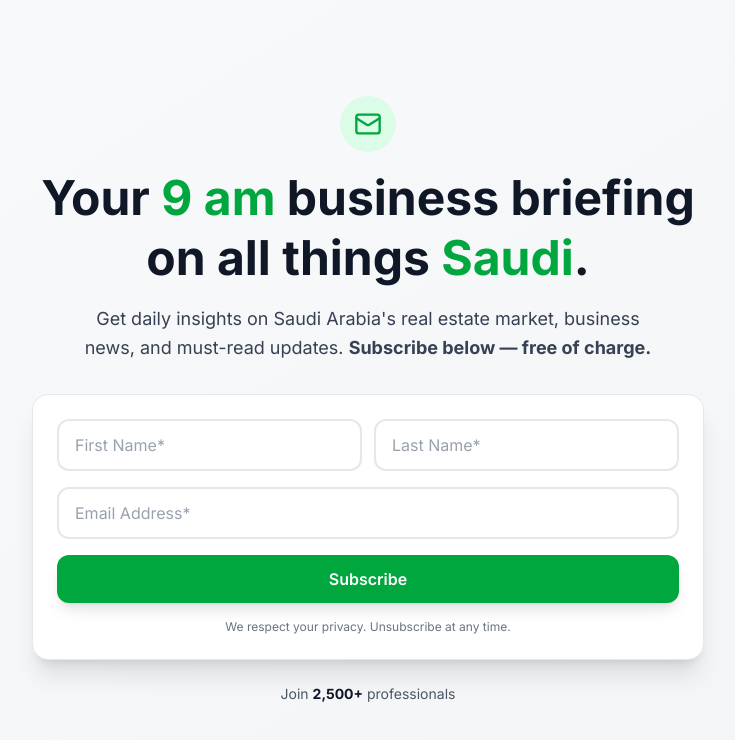
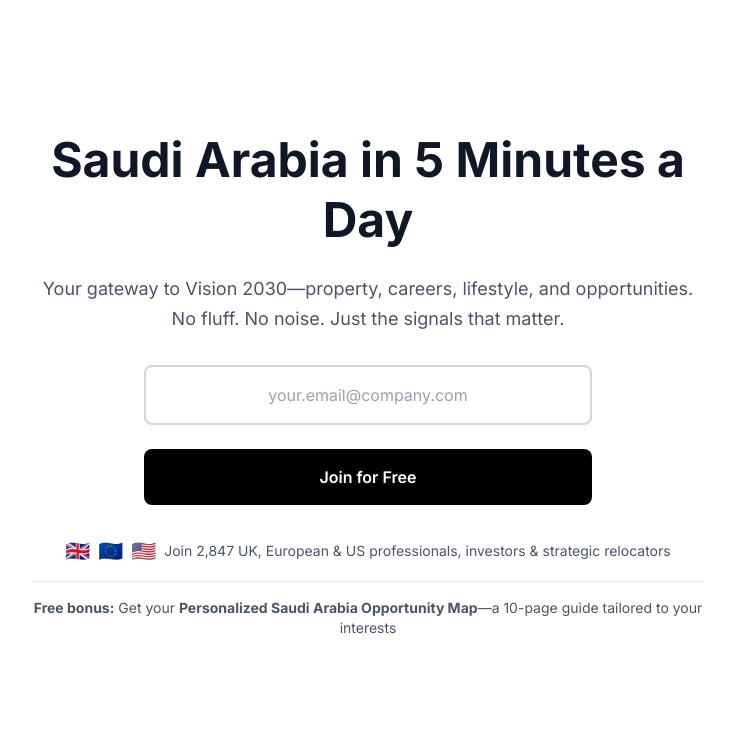
Before and after one commit to github4rslan/news-latter-subscriber, a Next.js app: page / in a window 1280 px wide. Shown: the top 740 px of the page, without its empty margins (272-1007 px from the left). Built offline with nearby package versions, Linux system fonts and the light colour scheme.

Commit message:
Refactor newsletter landing page layout and update content for clarity and engagement

```diff
--- a/app/page.js
+++ b/app/page.js
@@ -58,28 +58,22 @@ export default function NewsletterLanding() {
   }
 
   return (
-    <div className="min-h-screen bg-gradient-to-br from-slate-50 to-gray-100 flex items-center justify-center px-4 py-8">
+    <div className="min-h-screen bg-white flex items-center justify-center px-4 py-8">
       <div className="max-w-2xl w-full">
-        {/* Header - Compact */}
+        {/* Header */}
         <div className="text-center mb-8">
-          <div className="inline-flex items-center justify-center w-14 h-14 bg-green-100 rounded-full mb-4">
-            <Mail className="w-7 h-7 text-green-600" />
-          </div>
-
-          <h1 className="text-3xl md:text-4xl lg:text-5xl font-bold text-gray-900 mb-4 leading-tight">
-            Your <span className="text-green-600">9 am</span> business briefing on all things{' '}
-            <span className="text-green-600">Saudi</span>.
+          <h1 className="text-4xl md:text-5xl font-bold text-gray-900 mb-6 leading-tight">
+            Saudi Arabia in 5 Minutes a Day
           </h1>
 
-          <p className="text-base md:text-lg text-gray-700 leading-relaxed max-w-xl mx-auto">
-            Get daily insights on Saudi Arabia's real estate market, business news, and must-read updates.{' '}
-            <strong>Subscribe below — free of charge.</strong>
+          <p className="text-lg text-gray-600 leading-relaxed mb-8">
+            Your gateway to Vision 2030—property, careers, lifestyle, and opportunities.
+            No fluff. No noise. Just the signals that matter.
           </p>
-        </div>
 
           {/* Success Message */}
           {success && (
-          <div className="mb-4 bg-green-50 border-l-4 border-green-500 rounded-r-lg p-4 shadow-sm">
+            <div className="mb-6 bg-green-50 border-l-4 border-green-500 rounded-r-lg p-4 shadow-sm">
               <div className="flex items-center gap-3">
                 <CheckCircle className="w-5 h-5 text-green-600 flex-shrink-0" />
                 <div>
@@ -92,55 +86,30 @@ export default function NewsletterLanding() {
 
           {/* Error Message */}
           {error && (
-          <div className="mb-4 bg-red-50 border-l-4 border-red-500 rounded-r-lg p-4 shadow-sm">
+            <div className="mb-6 bg-red-50 border-l-4 border-red-500 rounded-r-lg p-4 shadow-sm">
               <p className="text-red-700 text-sm">{error}</p>
             </div>
           )}
 
-        {/* Form - Compact */}
-        <div className="bg-white rounded-2xl shadow-xl p-6 border border-gray-200">
-          <div className="space-y-4">
-            {/* Name Fields */}
-            <div className="grid grid-cols-1 md:grid-cols-2 gap-3">
-              <input
-                type="text"
-                name="firstName"
-                value={formData.firstName}
-                onChange={handleChange}
-                placeholder="First Name*"
-                disabled={loading}
-                className="w-full px-4 py-3 border-2 border-gray-200 rounded-xl text-gray-900 placeholder-gray-400 focus:outline-none focus:border-green-500 focus:ring-2 focus:ring-green-200 transition-all disabled:bg-gray-50 disabled:cursor-not-allowed"
-                required
-              />
-              <input
-                type="text"
-                name="lastName"
-                value={formData.lastName}
-                onChange={handleChange}
-                placeholder="Last Name*"
-                disabled={loading}
-                className="w-full px-4 py-3 border-2 border-gray-200 rounded-xl text-gray-900 placeholder-gray-400 focus:outline-none focus:border-green-500 focus:ring-2 focus:ring-green-200 transition-all disabled:bg-gray-50 disabled:cursor-not-allowed"
-                required
-              />
-            </div>
-
-            {/* Email Field */}
+          {/* Email Input - Simple */}
+          <div className="max-w-md mx-auto mb-6">
             <input
               type="email"
               name="email"
               value={formData.email}
               onChange={handleChange}
-              placeholder="Email Address*"
+              placeholder="your.email@company.com"
               disabled={loading}
-              className="w-full px-4 py-3 border-2 border-gray-200 rounded-xl text-gray-900 placeholder-gray-400 focus:outline-none focus:border-green-500 focus:ring-2 focus:ring-green-200 transition-all disabled:bg-gray-50 disabled:cursor-not-allowed"
+              className="w-full px-6 py-4 border-2 border-gray-300 rounded-lg text-gray-900 placeholder-gray-400 focus:outline-none focus:border-gray-900 transition-all disabled:bg-gray-50 disabled:cursor-not-allowed text-center"
               required
             />
+          </div>
 
           {/* Submit Button */}
           <button
             onClick={handleSubmit}
             disabled={loading}
-              className="w-full py-3 px-6 bg-green-600 hover:bg-green-700 text-white font-semibold rounded-xl shadow-lg hover:shadow-xl transition-all duration-300 disabled:opacity-50 disabled:cursor-not-allowed"
+            className="w-full max-w-md mx-auto block py-4 px-8 bg-black hover:bg-gray-800 text-white font-semibold rounded-lg transition-all duration-300 disabled:opacity-50 disabled:cursor-not-allowed mb-8"
           >
             {loading ? (
               <span className="flex items-center justify-center gap-2">
@@ -148,24 +117,28 @@ export default function NewsletterLanding() {
                   <circle className="opacity-25" cx="12" cy="12" r="10" stroke="currentColor" strokeWidth="4" fill="none" />
                   <path className="opacity-75" fill="currentColor" d="M4 12a8 8 0 018-8V0C5.373 0 0 5.373 0 12h4zm2 5.291A7.962 7.962 0 014 12H0c0 3.042 1.135 5.824 3 7.938l3-2.647z" />
                 </svg>
-                  Subscribing...
+                Joining...
               </span>
             ) : (
-                'Subscribe'
+              'Join for Free'
             )}
           </button>
 
-            <p className="text-center text-xs text-gray-500">
-              We respect your privacy. Unsubscribe at any time.
+          {/* Trust Indicators */}
+          <div className="space-y-4 text-gray-600">
+            <p className="flex items-center justify-center gap-2 text-sm">
+              <span className="text-xl">🇬🇧</span>
+              <span className="text-xl">🇪🇺</span>
+              <span className="text-xl">🇺🇸</span>
+              <span>Join 2,847 UK, European & US professionals, investors & strategic relocators</span>
+            </p>
+
+            <div className="border-t border-gray-200 pt-4">
+              <p className="text-sm">
+                <strong>Free bonus:</strong> Get your <strong>Personalized Saudi Arabia Opportunity Map</strong>—a 10-page guide tailored to your interests
               </p>
             </div>
           </div>
-
-        {/* Trust Indicator - Compact */}
-        <div className="mt-6 text-center">
-          <p className="text-gray-600 text-sm">
-            Join <strong className="text-gray-900">2,500+</strong> professionals
-          </p>
         </div>
       </div>
     </div>
```
Lines whose indentation alone changed are shown as unchanged.
